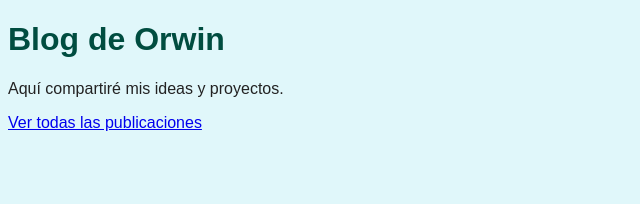
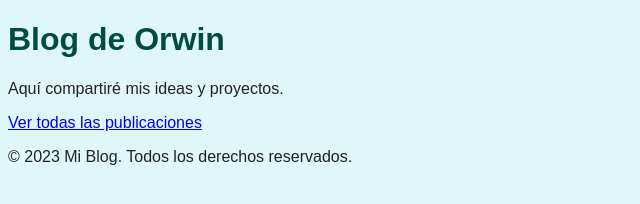
Before and after one commit to OrwinZavaleta/-my-personal-blog, a plain HTML site: page index.html in a window 1280 px wide. Shown: the whole page, without its empty margins (0-640 px from the left). Drawn offline with Linux system fonts and the light colour scheme.

Commit message:
feat: Añadir pie de página global

```diff
--- a/index.html
+++ b/index.html
@@ -11,6 +11,10 @@
     <h1>Blog de Orwin</h1>
     <p>Aquí compartiré mis ideas y proyectos.</p>
     <p><a href="archive.html">Ver todas las publicaciones</a></p>
+
+    <footer>
+        <p>© 2023 Mi Blog. Todos los derechos reservados.</p>
+    </footer>
 </body>
 
 </html>
```
